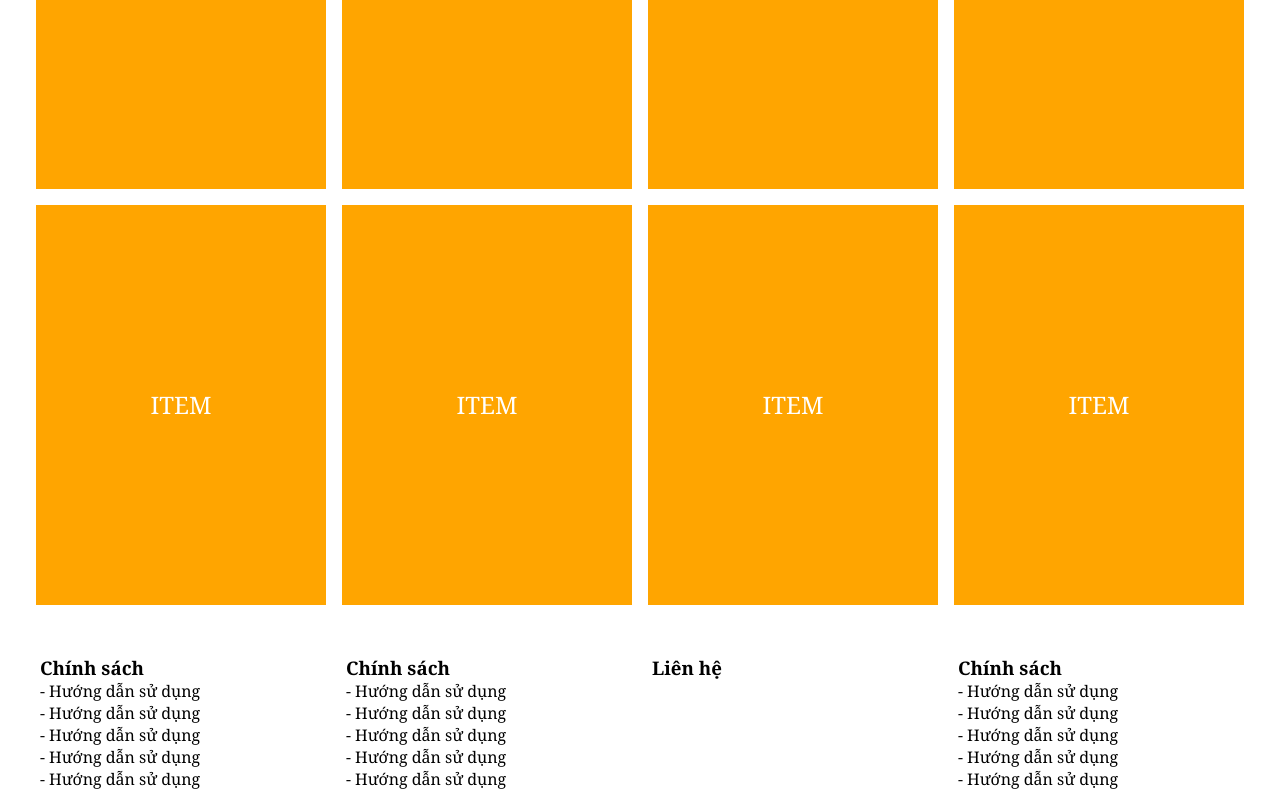
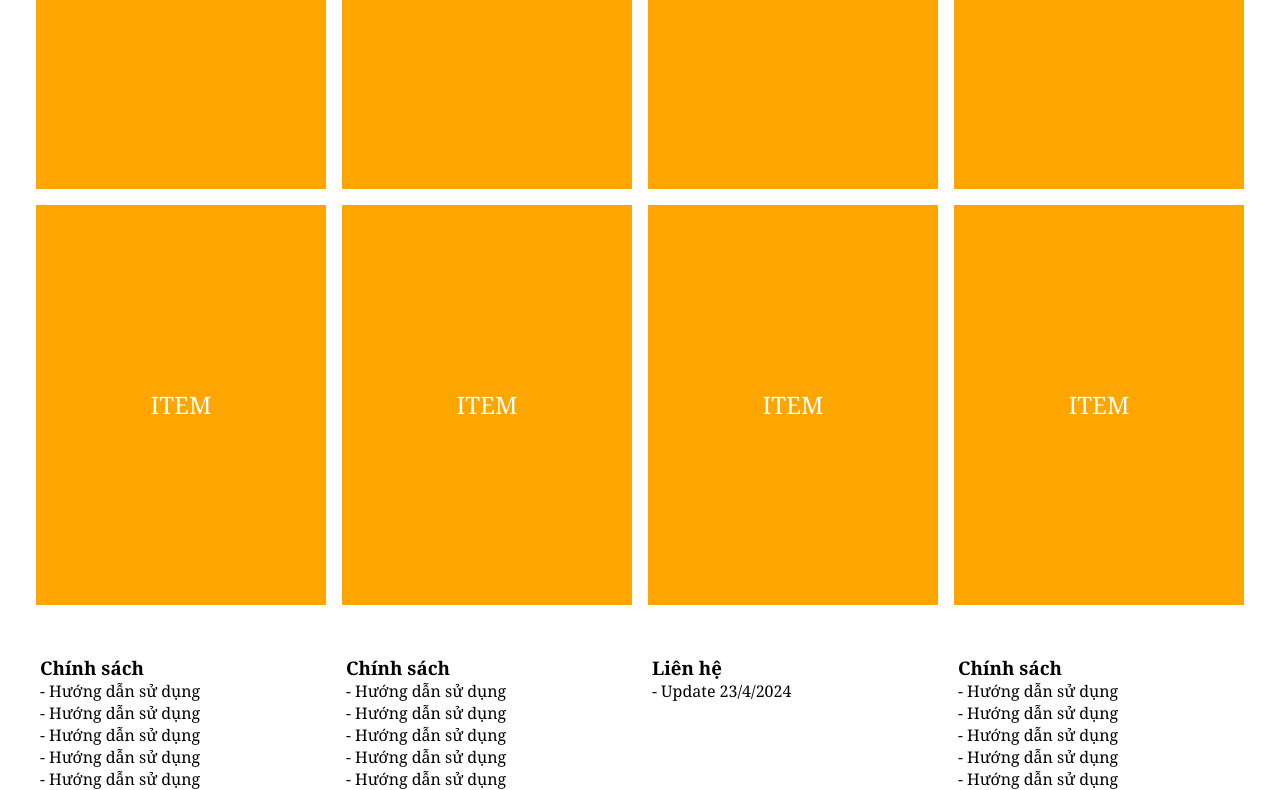
Before and after one commit to kxtriendev04/KT-fashion, a plain HTML site: page index.html in a window 1280 px wide. Shown: the part 5297-6087 px from the top of the page. Drawn offline with Linux system fonts and the light colour scheme.

Commit message:
extra upload

```diff
--- a/index.html
+++ b/index.html
@@ -437,6 +437,7 @@
                 <li class="footer__option">- Hướng dẫn sử dụng</li>
             </ul><ul class="footer__list col l-3 m-4 c-6">
                 <h3 class="footer__title">Liên hệ</h3>
+                <li class="footer__option">- Update 23/4/2024</li>
 
             </ul><ul class="footer__list col l-3 m-4 c-6">
                 <h3 class="footer__title">Chính sách</h3>
```
